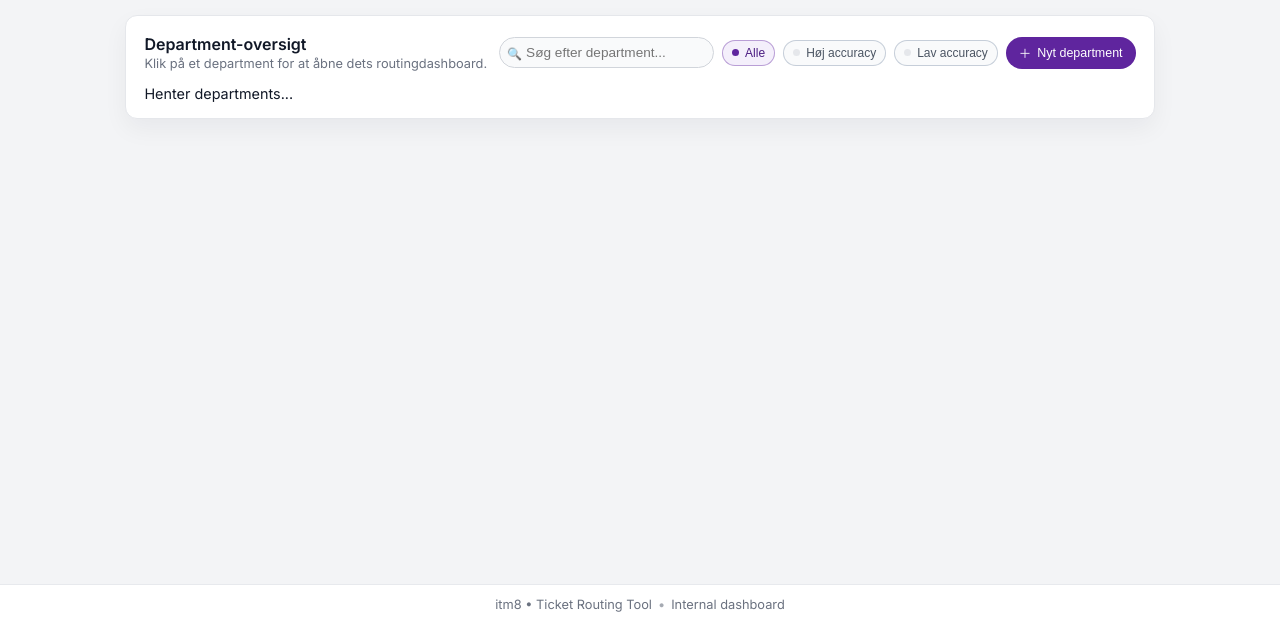
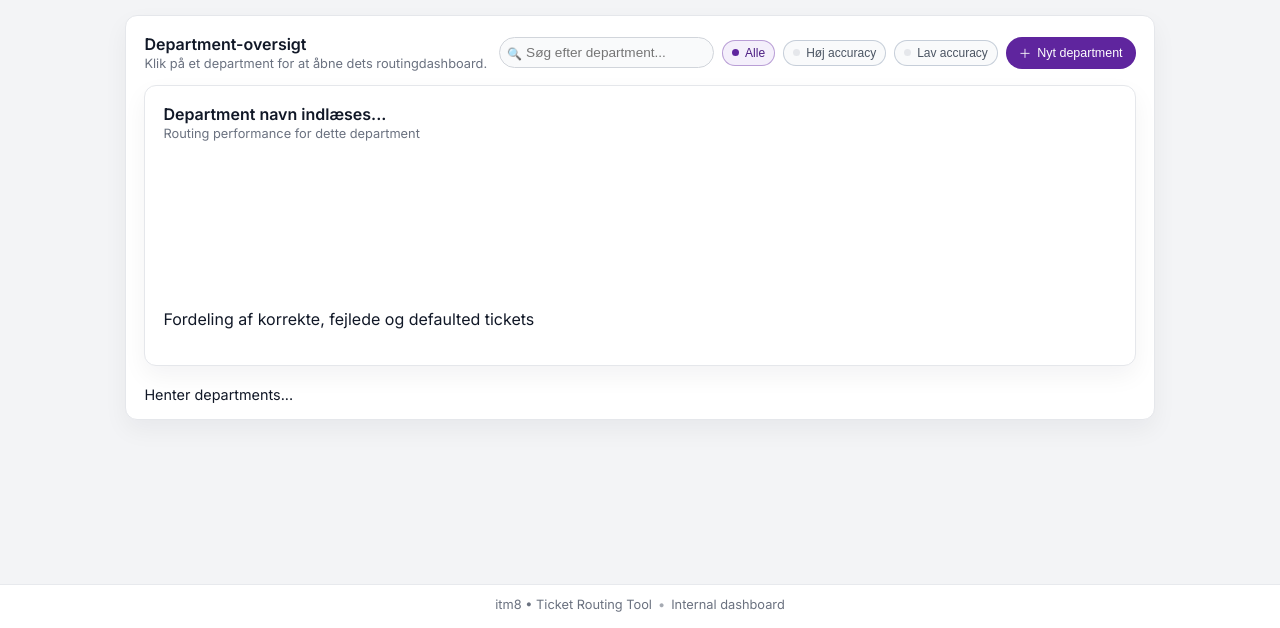
Before and after one commit to TicketServiceMAS/TicketServiceFE, a plain HTML site: page departments.html in a window 1280 px wide. Shown: the part 172-800 px from the top of the page. Drawn offline with Linux system fonts and the light colour scheme; a script that the page names is missing.

Commit message:
Nu virker data for donut på forsiden, men ikke for de forskellige departments

```diff
--- a/departments.html
+++ b/departments.html
@@ -668,6 +668,26 @@
                 </form>
             </div>
 
+            <!-- Department routing dashboard -->
+            <div class="card" style="margin-bottom: 20px;">
+
+                <div class="card-header-row">
+                    <div class="card-header-text">
+                        <div class="card-title" id="deptName">Department navn indlæses...</div>
+                        <div class="card-subtitle">Routing performance for dette department</div>
+                    </div>
+                </div>
+
+                <div class="chart-wrapper">
+                    <canvas id="accuracyChart"></canvas>
+                    <div class="chart-caption">
+                        Fordeling af korrekte, fejlede og defaulted tickets
+                    </div>
+                </div>
+
+                <div id="ticket-output" style="margin-top: 20px;"></div>
+            </div>
+
             <!-- Her skriver departments.js stadig listen ind -->
             <div id="department-output">Henter departments...</div>
         </div>
```
